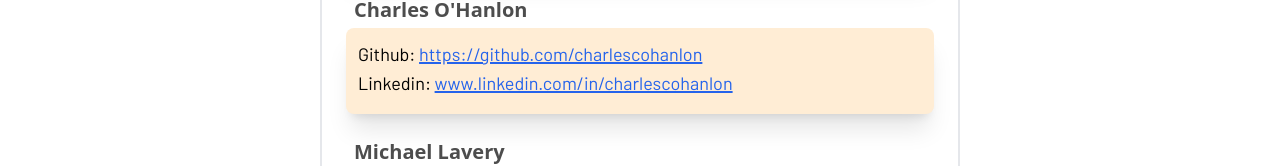
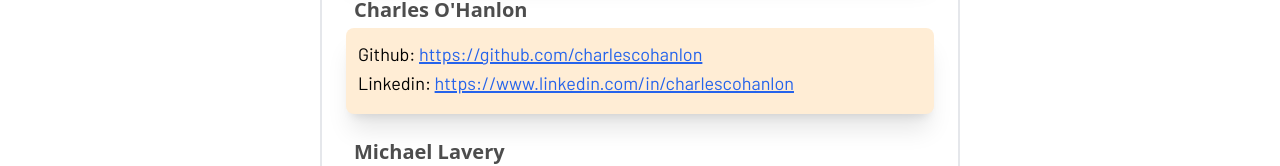
Before and after one commit to charlescohanlon/ProfesScore, a Next.js app: page /contact in a window 1280 px wide. Shown: the part 330-496 px from the top of the page. Built offline with nearby package versions, Linux system fonts and the light colour scheme.

Commit message:
fixed linkedin link on contact page

```diff
--- a/src/pages/contact.tsx
+++ b/src/pages/contact.tsx
@@ -24,7 +24,7 @@
           {"Github: "}
           <ContainerLink href="https://github.com/charlescohanlon"></ContainerLink>
           {"\nLinkedin: "}
-          <ContainerLink href="www.linkedin.com/in/charlescohanlon"></ContainerLink>
+          <ContainerLink href="https://www.linkedin.com/in/charlescohanlon"></ContainerLink>
         </ContainerText>
         <ContainerText title={"Michael Lavery"}>
           {"Github: "}
```
